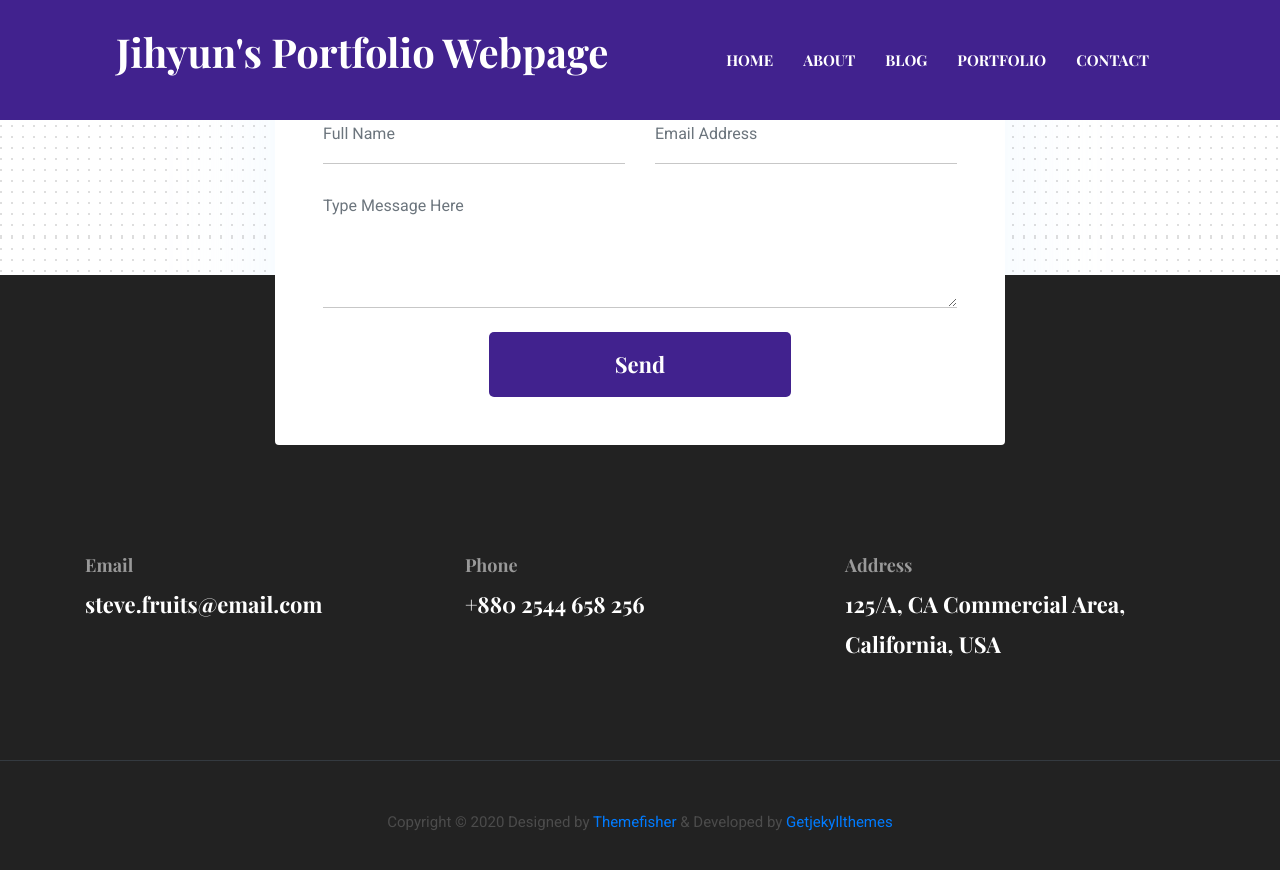
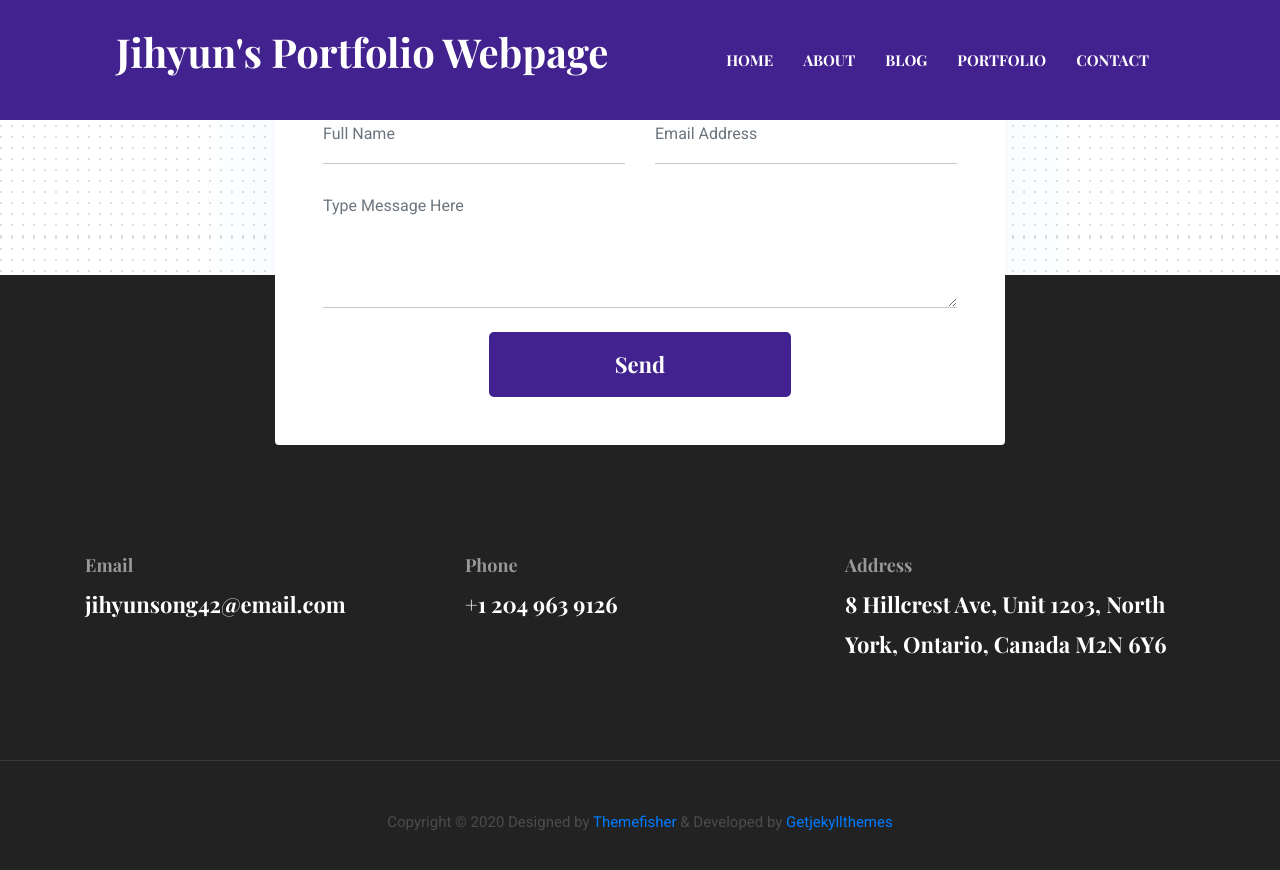
Before and after one commit to jihyunsong42/jihyunsong42.github.io, a Jekyll site: the page built from _pages/contact.html, in a window 1280 px wide and 900 px high, scrolled down 786 px. Shown: the top 870 px of the window. Built offline with Jekyll 4.4.1, drawn with Linux system fonts in a browser that asks for light colours.

Commit message:
changed2

```diff
--- a/_data/settings.yml
+++ b/_data/settings.yml
@@ -5,9 +5,9 @@
 logo:
 author: themefisher
 description: this is meta description
-email: steve.fruits@email.com
-phone: +880 2544 658 256
-address: 125/A, CA Commercial Area, California, USA
+email: jihyunsong42@email.com
+phone: +1 204 963 9126
+address: 8 Hillcrest Ave, Unit 1203, North York, Ontario, Canada M2N 6Y6
 copyright: Copyright &copy; 2020 Designed by [Themefisher](https://themefisher.com) & Developed by [Getjekyllthemes](https://getjekyllthemes.com)
 
 menu:
@@ -38,7 +38,7 @@
 # Hero Section
 
 hero:
-  hero-title: Welcome to <br> Jihyun's <br> Webpage!
+  hero-title: Welcome to Jihyun's Webpage!<br>I am a Junior Software Developer.
 
 social:
 - {icon: "ti-facebook", link: "#"}
@@ -52,7 +52,7 @@
 
 # About Section
 blurb:
-  Lorem ipsum dolor sit amet, consectetur adipisicing elit, sed do eiusmod tempor incididunt ut labore et dolore magna aliqua. Ut enim ad minim veniam, quis nostrud exercitation ullamco laboris nisi ut aliquip ex ea commodo consequat. Duis aute irure dolor in reprehenderit in voluptate velit esse cillum dolore eu fugiat nulla pariatur.
+  A Korean-Canadian guy who likes to work independently,
 
 blurb-btn-link: '/about'
 blurb-btn-name: know more
```
